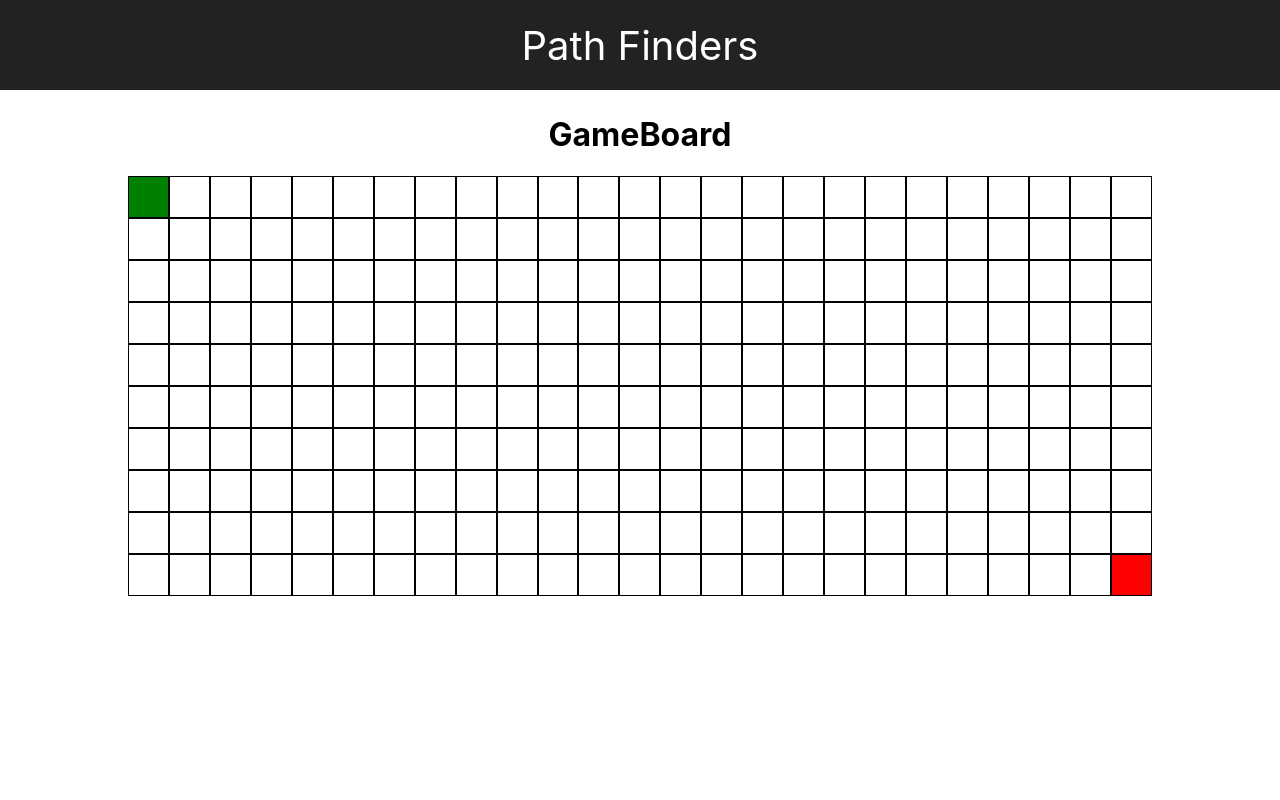
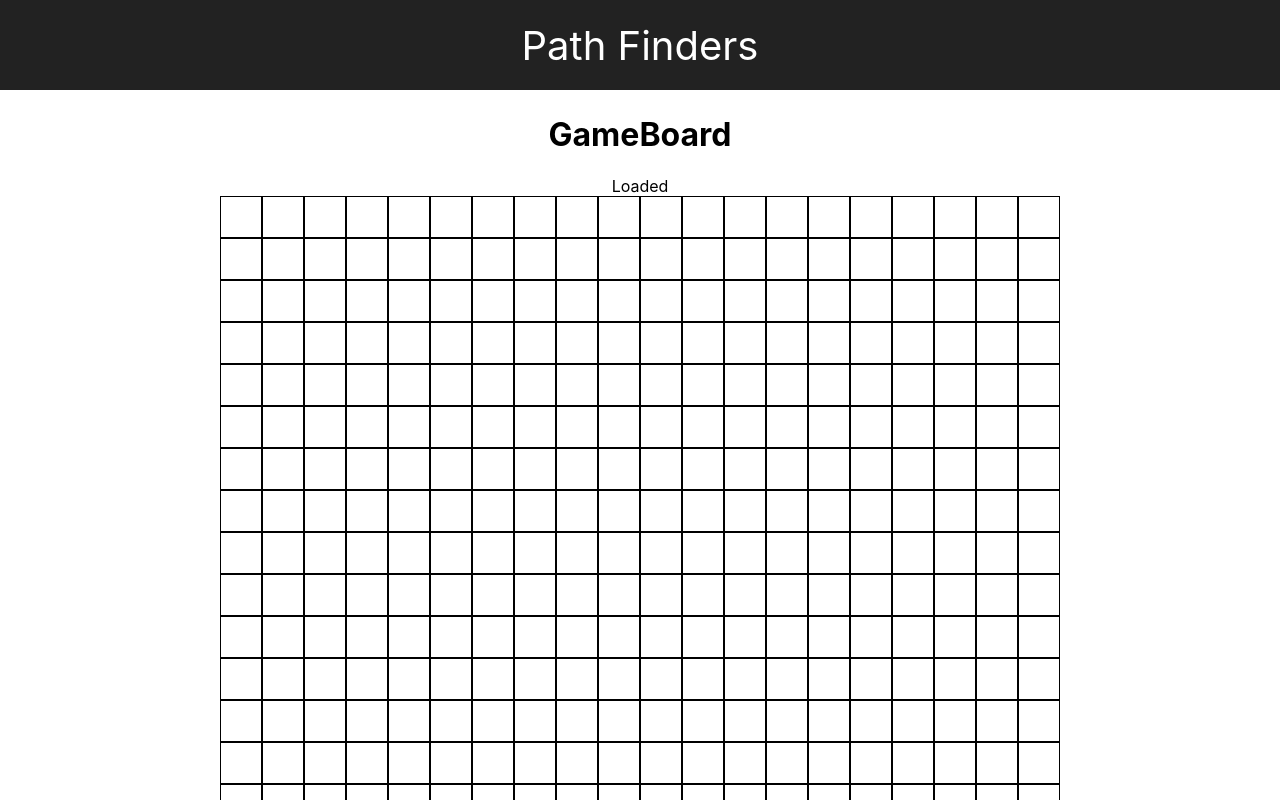
Before and after one commit to HoseaCodes/PathFinders, a React (Create React App) app: page / in a window 1280 px wide. Shown: the top 800 px of the page. Built offline with nearby package versions, Linux system fonts and the light colour scheme.

Commit message:
Creating basic game board

```diff
--- a/src/Components/GameBoard/GameBoard.jsx
+++ b/src/Components/GameBoard/GameBoard.jsx
@@ -1,7 +1,9 @@
 import React, { useState, useEffect } from 'react';
 
 import Node from '../Node/Node';
+import TileManager from '../TileManager/TileManager';
 import './GameBoard.css';
+
 
 // These variables hold the dimensions of grid for when it's constructed
 const cols = 25;
@@ -89,7 +91,7 @@ const GameBoard = () => {
             <h1>
                 GameBoard
             </h1>
-            {gridwithNode}
+            <TileManager />
         </div>
     );
 }
--- /dev/null
+++ b/src/Components/Tile/Tile.css
@@ -0,0 +1,15 @@
+.node {
+    width: 40px;
+    height: 40px;
+    border: 1px solid black;
+}
+
+.node-start {
+    /* background-image: url('../../Images/start.png'); */
+    background-color: green;
+}
+
+.node-end {
+    /* background-image: url('../../Images/end.png'); */
+    background-color: red;
+}
--- a/src/Components/Tile/Tile.jsx
+++ b/src/Components/Tile/Tile.jsx
@@ -1,15 +1,21 @@
 import React, { useState, useEffect } from 'react';
+import './Tile.css'
 
-Tile = () => {
+
+const Tile = ({ row, col }) => {
     const [tileNeighbor, setTileNeighbor] = useState([]);
 
     useEffect(() => {
 
     })
 
+    const clickTile = () => {
+        console.log('Clicked!')
+    }
+
     return (
-        <div>
-            <p>Tile</p>
-        </div>
+        <div className={`node`} id={`node-${row}-${col}`} onClick={clickTile}></div>
     );
 }
+
+export default Tile;
--- /dev/null
+++ b/src/Components/TileManager/TileManager.css
@@ -0,0 +1,10 @@
+.tile-grid {
+    display: flex;
+    flex-direction: column;
+    margin: 0 auto;
+}
+
+.tile-wrap {
+    display: flex;
+    margin: 0 auto;
+}
--- a/src/Components/TileManager/TileManager.jsx
+++ b/src/Components/TileManager/TileManager.jsx
@@ -1,15 +1,52 @@
 import React, { useState, useEffect } from 'react';
+import Tile from '../Tile/Tile';
 
-TileManager = () => {
-    const [tileList, setTileList] = useState([]);
+import './TileManager.css'
+
+const TileManager = () => {
+    const [tileList, setTileList] = useState([[]]);
+    const [hasLoaded, setLoad] = useState(false);
+    useEffect(() => {
+        const grid = new Array(20);
+        let k = 0;
+        for (let i = 0; i < 20; i++) {
+            grid[i] = new Array(20);
+            for (let j = 0; j < 20; j++) {
+                grid[i][j] = k;
+                k++;
+            }
+        }
+        console.log('Rendering');
+        setTileList(grid);
+    }, []);
 
     useEffect(() => {
+        if (tileList.length > 0) {
+            console.log('Re-rendering ');
+            setLoad(true);
+        }
+    }, [tileList]);
 
-    })
 
     return (
         <div>
-            <p>Tile Manager</p>
+            {hasLoaded ?
+                (<div>
+                    <div>Loaded</div>
+                    <div className='tile-grid'>
+                        {tileList.map((el, i) => (
+                            <div className='tile-wrap'>
+                                {tileList[i].map((el, j) => (
+                                    <Tile key={el} row={i} col={j} />
+                                ))}
+                            </div>
+                        ))}
+                    </div>
+                </div>)
+                : (<div>Loading</div>)
+            }
         </div>
     );
 }
+
+export default TileManager;
```
